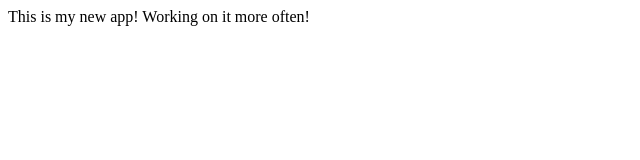
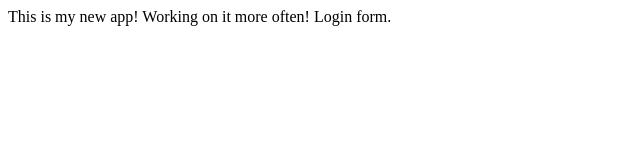
Before and after one commit to KingsleyMcSimon/myappagain, a plain HTML site: page index.html in a window 1280 px wide. Shown: the full height of the page, 0-640 px from the left. Drawn offline with Linux system fonts and the light colour scheme.

Commit message:
login form

```diff
--- a/index.html
+++ b/index.html
@@ -11,6 +11,7 @@
 <body>
 
     This is my new app! Working on it more often!
+    Login form.
 
 </body>
 
--- /dev/null
+++ b/k2/app2.js
@@ -0,0 +1 @@
+console.log('123');
```
Also changed, not shown: login.html (added, +1 -0 lines), log.txt (added).
